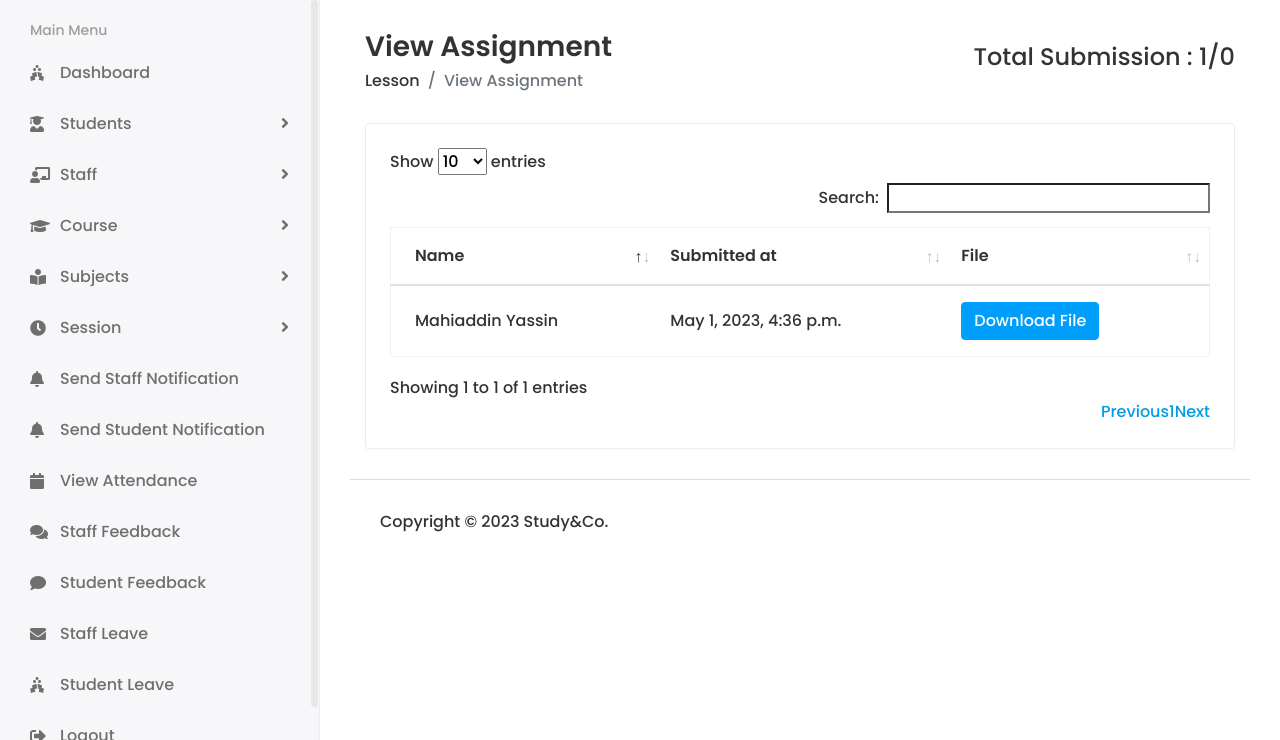
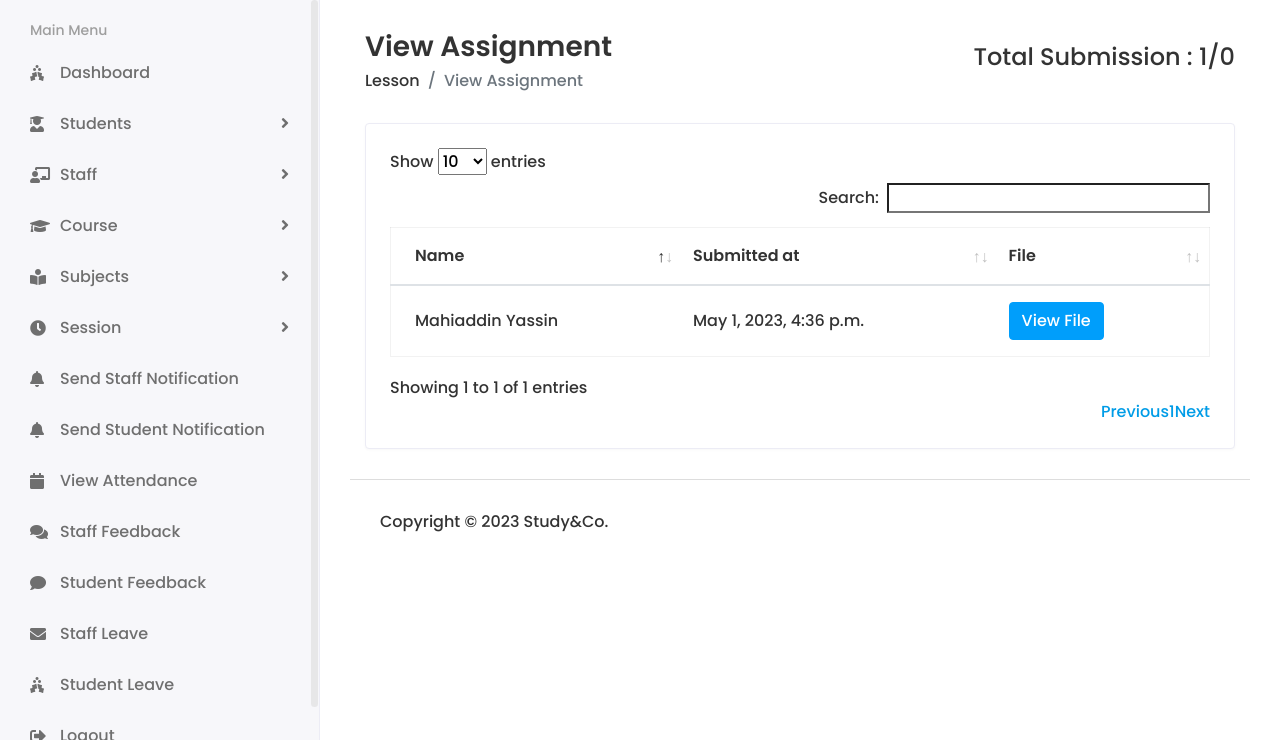
Before and after one commit to amirulabdlatib/StudyGo, a Django app: page /Staff/Lesson/View_Assignments/3/3 in a window 1280 px wide. Shown: the part 60-800 px from the top of the page. Run offline with Django 4.2, Linux system fonts and the light colour scheme; a user stored in the database is signed in; data comes from the database, SQL or seed files in the repository; both versions use the stored data as it was after the commit; some libraries are stand-ins or nearby versions.

Commit message:
Minor changes

```diff
--- a/StudyGo/templates/Staff/view_assignments.html
+++ b/StudyGo/templates/Staff/view_assignments.html
@@ -36,7 +36,7 @@
                 <tr>
                   <td>{{i.student_id}}</td>
                   <td>{{i.created_at}}</td>
-                  <td><a class = "btn btn-info"  href="{{ i.submission_file.url }}">Download File</a>
+                  <td><a class = "btn btn-info"  href="{{ i.submission_file.url }}">View File</a>
                   </td>
                 </tr>
                 {% endfor %}
--- a/StudyGo/templates/Staff/view_lesson.html
+++ b/StudyGo/templates/Staff/view_lesson.html
@@ -104,7 +104,13 @@
                                   {% endif %}
                               </td>
                               <td class="text-md-center">
+                                {% if i.assignment %}
                                 <a class="btn btn-info" href="{% url 'staff_view_assignment' get_subject.id i.id%}">View Student Work</a>
+                                {% else %}
+                                <button class="btn btn-info" disabled="disabled">
+                                  View Student Work
+                                </button>
+                                {% endif %}
                                 <a class="btn btn-warning" href="{% url 'staff_edit_lesson' get_subject.id i.id %}">Update</a>
                                 <a
                                   class="btn btn-danger"
```
Also changed, not shown: StudyGo/db.sqlite3, 2 other files.
